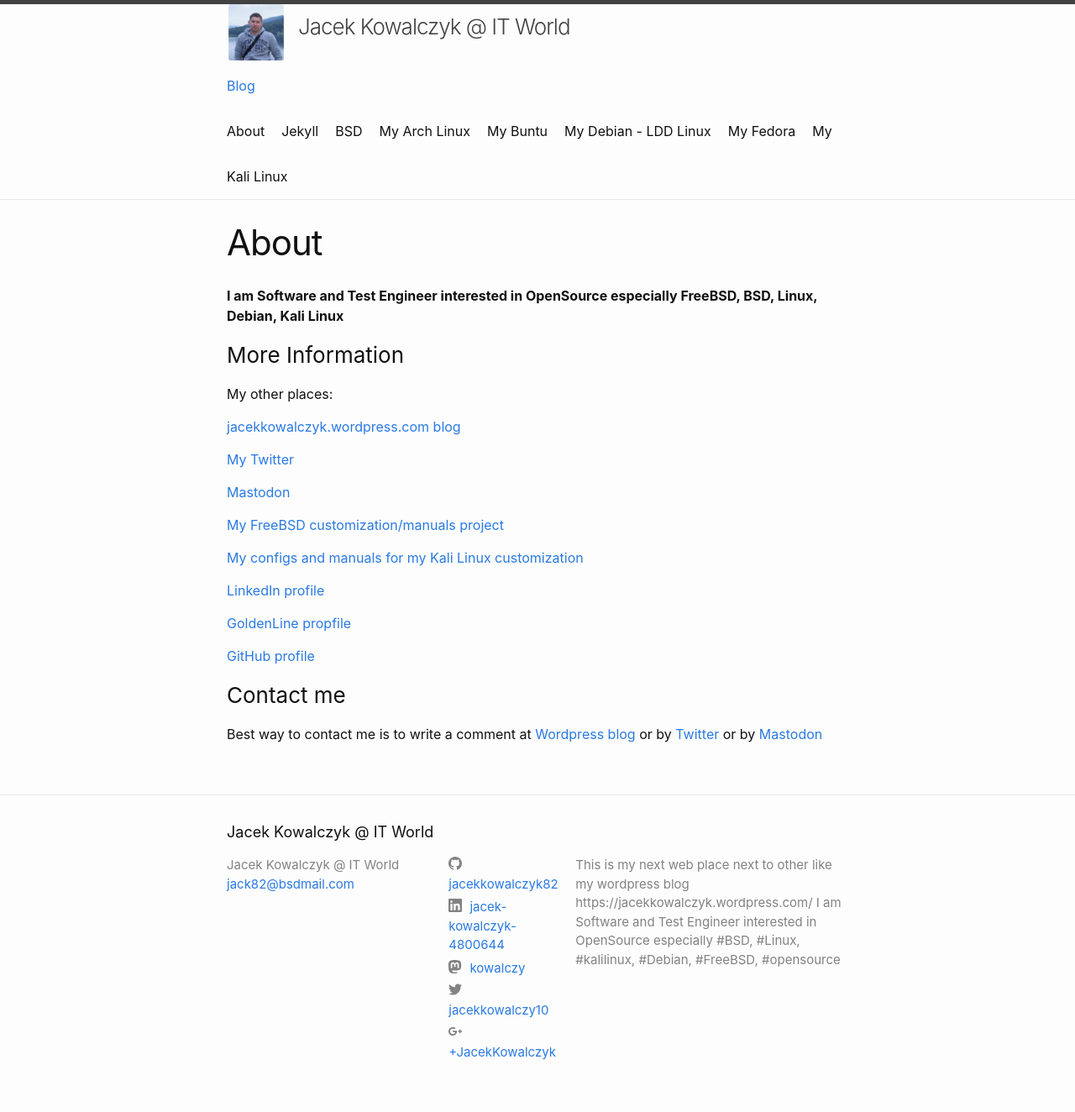
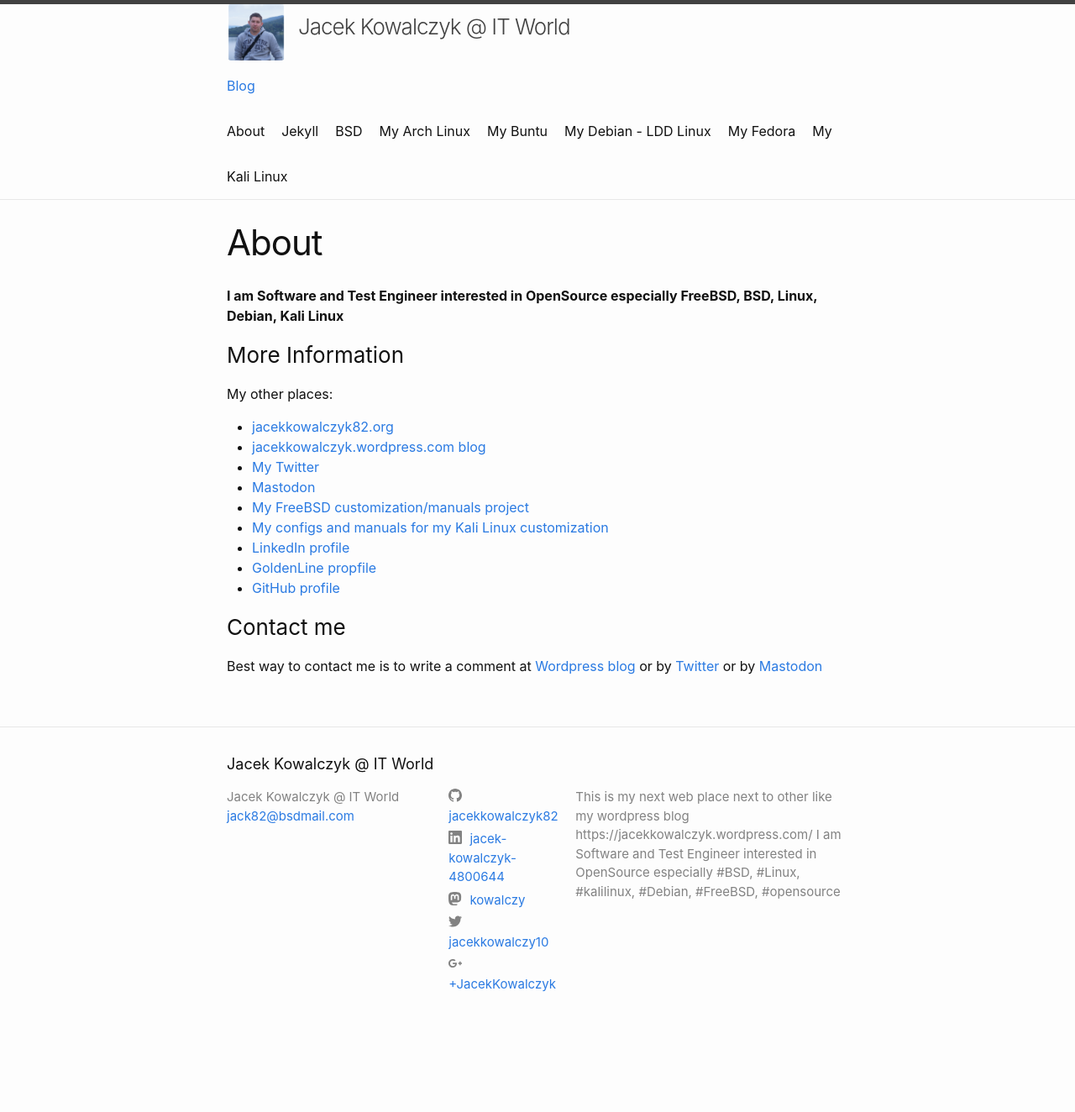
Before and after one commit to jacekkowalczyk82/jacekkowalczyk82.github.io, a Jekyll site: the page built from about.md, in a window 1280 px wide. Shown: the whole page at 84% size. Built offline with Jekyll 4.4.1, drawn with Linux system fonts in a browser that asks for light colours; after the commit the page ends 1243 px from its top, so only the background shows below that.

Commit message:
Update about.md

```diff
--- a/about.md
+++ b/about.md
@@ -10,21 +10,15 @@ permalink: /about/
 
 My other places:
 
-[jacekkowalczyk.wordpress.com blog](https://jacekkowalczyk.wordpress.com/)
-
-[My Twitter](https://mobile.twitter.com/jacekkowalczy10/)
-
-[Mastodon](https://mastodon.technology/@kowalczy)
-
-[My FreeBSD customization/manuals project](https://gitlab.com/jacekkowalczyk82/freebsd)
-
-[My configs and manuals for my Kali Linux customization](https://gitlab.com/jacekkowalczyk82/my-debian)
-
-[LinkedIn profile](https://www.linkedin.com/in/jacek-kowalczyk-4800644/)
-
-[GoldenLine propfile](http://www.goldenline.pl/jacek-kowalczyk6)
-
-[GitHub profile](https://github.com/jacekkowalczyk82)
+* [jacekkowalczyk82.org](https://jacekkowalczyk82.org/)
+* [jacekkowalczyk.wordpress.com blog](https://jacekkowalczyk.wordpress.com/)
+* [My Twitter](https://mobile.twitter.com/jacekkowalczy10/)
+* [Mastodon](https://mastodon.technology/@kowalczy)
+* [My FreeBSD customization/manuals project](https://gitlab.com/jacekkowalczyk82/freebsd)
+* [My configs and manuals for my Kali Linux customization](https://gitlab.com/jacekkowalczyk82/my-debian)
+* [LinkedIn profile](https://www.linkedin.com/in/jacek-kowalczyk-4800644/)
+* [GoldenLine propfile](http://www.goldenline.pl/jacek-kowalczyk6)
+* [GitHub profile](https://github.com/jacekkowalczyk82)
 
 ### Contact me
 
```
